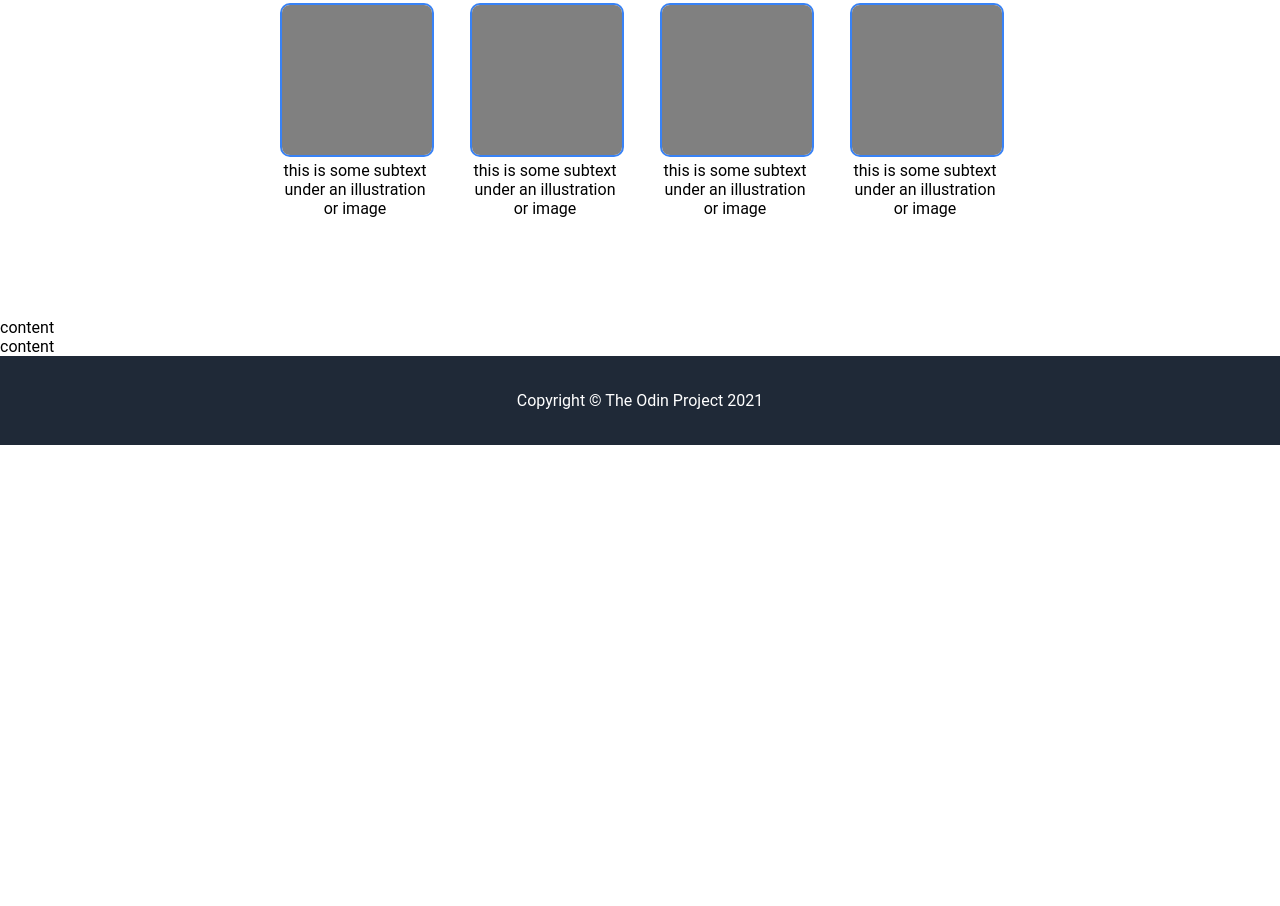
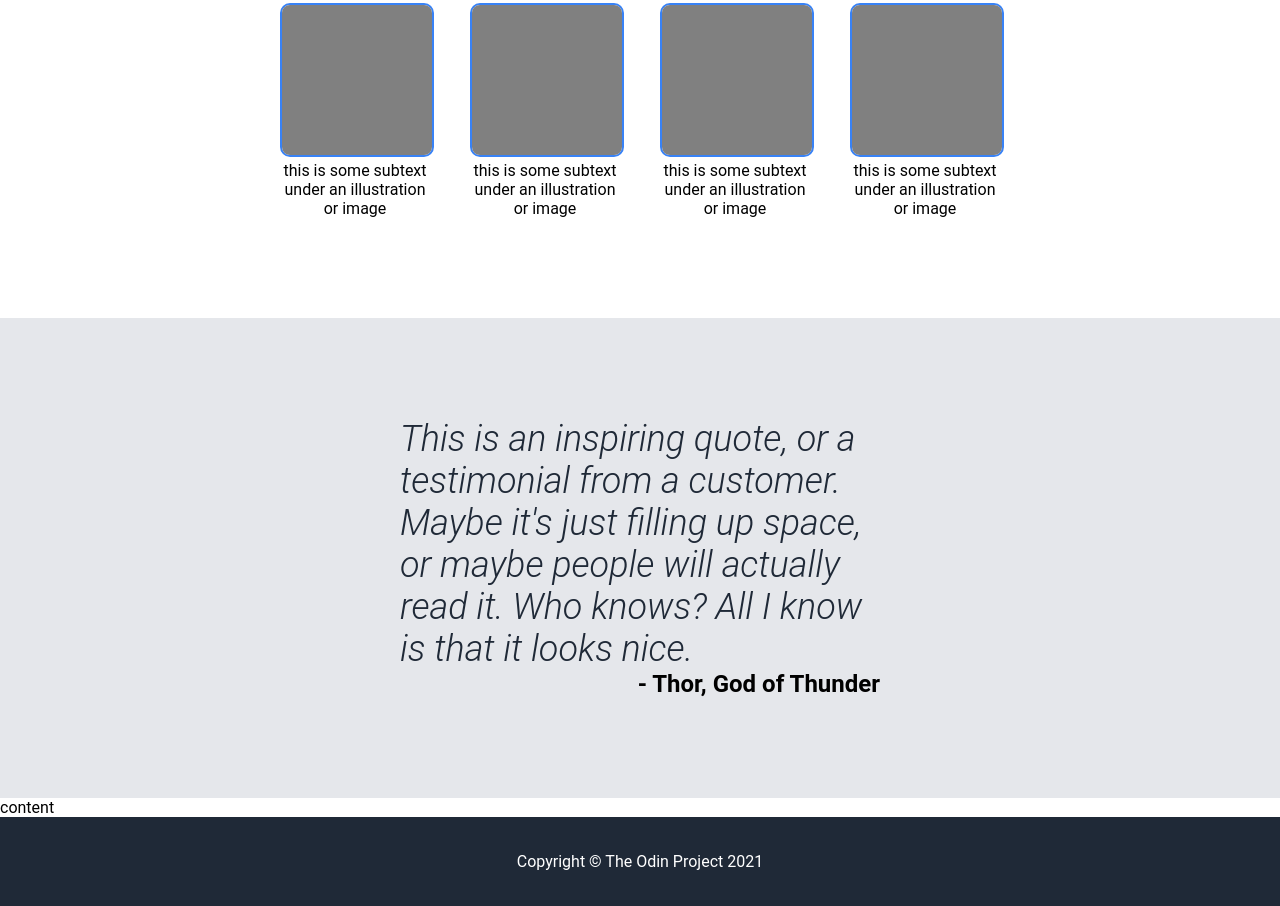
Before and after one commit to madbark67/landing_page, a plain HTML site: page index.html in a window 1280 px wide. Shown: the part 585-1491 px from the top of the page. Before the commit the page ends 1030 px from the top, so only its background shows below. Drawn offline with Linux system fonts and the light colour scheme.

Commit message:
Add quote section of page with CSS styles
Implemented custom CSS styles for the quote section, namely a flexbox and text styles

```diff
--- a/index.html
+++ b/index.html
@@ -59,7 +59,10 @@
             </div>
         </div>
     </div>
-    <div class="content_two">content</div>
+    <div class="content_two">
+        <p id="quote">This is an inspiring quote, or a testimonial from a customer. Maybe it's just filling up space, or maybe people will actually read it. Who knows? All I know is that it looks nice.</p>
+        <h2 id="person">- Thor, God of Thunder</h2>
+    </div>
 
     <div class="content_three">content</div>
 
--- a/style.css
+++ b/style.css
@@ -15,7 +15,13 @@
     padding: 50px;
 }
 
-.content_two {}
+.content_two {
+    background-color: #E5E7EB;
+    padding: 100px 400px;
+    display: flex;
+    flex-direction: column;
+    justify-content: center;
+}
 
 .content_three {}
 
@@ -93,3 +99,14 @@ h1 {
     border-radius: 10px;
     border: 2.5px solid #3882F6;
 }
+
+#quote {
+font-size: 36px;
+color: #1F2937;
+font-weight: 300;
+font-style: italic;
+}
+
+#person {
+    align-self: flex-end;
+}
```
